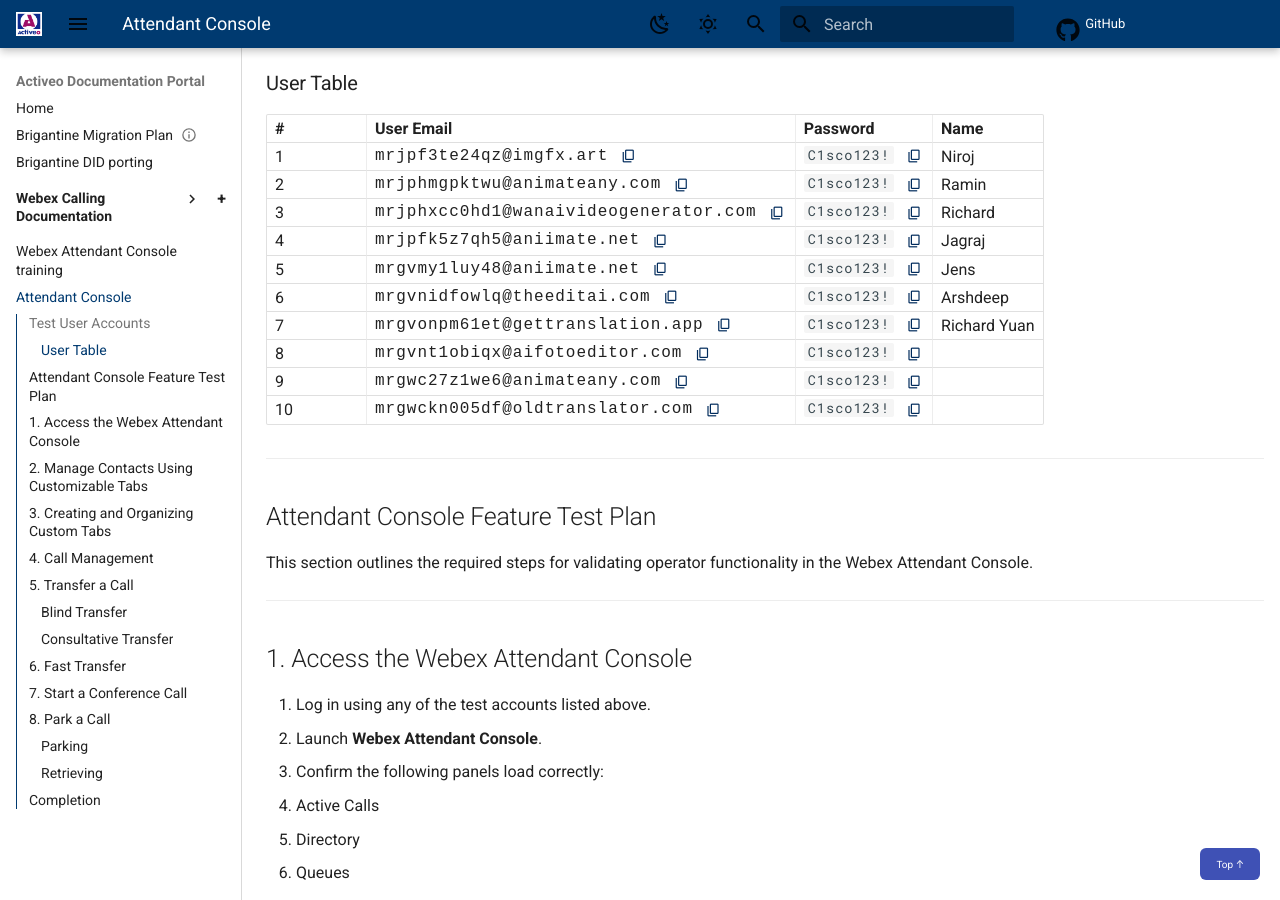
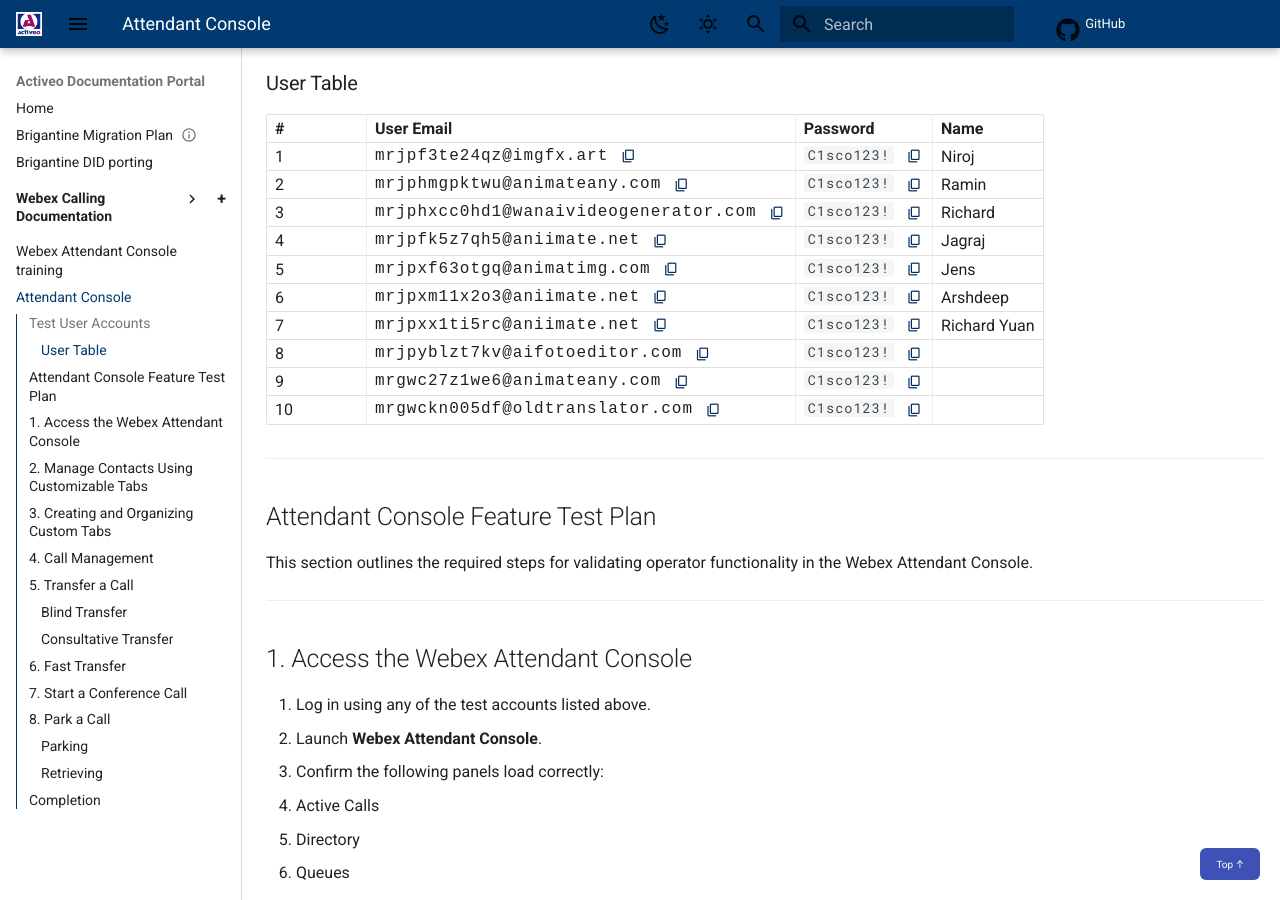
Before and after one commit to kvaksin/mkdocsdemo, an MkDocs documentation site: the page built from docs/AttendantConsole.md, in a window 1280 px wide and 900 px high, scrolled down 339 px. Built offline with MkDocs 1.6.1 and Material for MkDocs 9.7.7, drawn with Linux system fonts in a browser that asks for light colours; comment, search, counter and statistics services are not loaded.

Commit message:
Update AttendantConsole.md

```diff
--- a/docs/AttendantConsole.md
+++ b/docs/AttendantConsole.md
@@ -14,10 +14,10 @@
 |2| <div class="cell-flex"><span class="credentials-text">mrjphmgpktwu@animateany.com</span><button class="icon-btn copy-btn" data-copy="mrjphmgpktwu@animateany.com"><span class="md-icon material-icons">content_copy</span></button></div> | <div class="cell-flex"><span class="credentials-text">`C1sco123!`</span><button class="icon-btn copy-btn" data-copy="C1sco123!"><span class="md-icon material-icons">content_copy</span></button></div> | Ramin |
 |3| <div class="cell-flex"><span class="credentials-text">mrjphxcc0hd1@wanaivideogenerator.com</span><button class="icon-btn copy-btn" data-copy="mrjphxcc0hd1@wanaivideogenerator.com"><span class="md-icon material-icons">content_copy</span></button></div> | <div class="cell-flex"><span class="credentials-text">`C1sco123!`</span><button class="icon-btn copy-btn" data-copy="C1sco123!"><span class="md-icon material-icons">content_copy</span></button></div> | Richard |
 |4| <div class="cell-flex"><span class="credentials-text">mrjpfk5z7qh5@aniimate.net</span><button class="icon-btn copy-btn" data-copy="mrjpfk5z7qh5@aniimate.net"><span class="md-icon material-icons">content_copy</span></button></div> | <div class="cell-flex"><span class="credentials-text">`C1sco123!`</span><button class="icon-btn copy-btn" data-copy="C1sco123!"><span class="md-icon material-icons">content_copy</span></button></div> | Jagraj |
-|5| <div class="cell-flex"><span class="credentials-text">mrgvmy1luy48@aniimate.net</span><button class="icon-btn copy-btn" data-copy="mrgvmy1luy48@aniimate.net"><span class="md-icon material-icons">content_copy</span></button></div> | <div class="cell-flex"><span class="credentials-text">`C1sco123!`</span><button class="icon-btn copy-btn" data-copy="C1sco123!"><span class="md-icon material-icons">content_copy</span></button></div> | Jens |
-|6| <div class="cell-flex"><span class="credentials-text">mrgvnidfowlq@theeditai.com</span><button class="icon-btn copy-btn" data-copy="mrgvnidfowlq@theeditai.com"><span class="md-icon material-icons">content_copy</span></button></div> | <div class="cell-flex"><span class="credentials-text">`C1sco123!`</span><button class="icon-btn copy-btn" data-copy="C1sco123!"><span class="md-icon material-icons">content_copy</span></button></div> | Arshdeep |
-|7| <div class="cell-flex"><span class="credentials-text">mrgvonpm61et@gettranslation.app</span><button class="icon-btn copy-btn" data-copy="mrgvonpm61et@gettranslation.app"><span class="md-icon material-icons">content_copy</span></button></div> | <div class="cell-flex"><span class="credentials-text">`C1sco123!`</span><button class="icon-btn copy-btn" data-copy="C1sco123!"><span class="md-icon material-icons">content_copy</span></button></div> | Richard Yuan |
-|8| <div class="cell-flex"><span class="credentials-text">mrgvnt1obiqx@aifotoeditor.com</span><button class="icon-btn copy-btn" data-copy="mrgvnt1obiqx@aifotoeditor.com"><span class="md-icon material-icons">content_copy</span></button></div> | <div class="cell-flex"><span class="credentials-text">`C1sco123!`</span><button class="icon-btn copy-btn" data-copy="C1sco123!"><span class="md-icon material-icons">content_copy</span></button></div> | |
+|5| <div class="cell-flex"><span class="credentials-text">mrjpxf63otgq@animatimg.com</span><button class="icon-btn copy-btn" data-copy="mrjpxf63otgq@animatimg.com"><span class="md-icon material-icons">content_copy</span></button></div> | <div class="cell-flex"><span class="credentials-text">`C1sco123!`</span><button class="icon-btn copy-btn" data-copy="C1sco123!"><span class="md-icon material-icons">content_copy</span></button></div> | Jens |
+|6| <div class="cell-flex"><span class="credentials-text">mrjpxm11x2o3@aniimate.net</span><button class="icon-btn copy-btn" data-copy="mrjpxm11x2o3@aniimate.net"><span class="md-icon material-icons">content_copy</span></button></div> | <div class="cell-flex"><span class="credentials-text">`C1sco123!`</span><button class="icon-btn copy-btn" data-copy="C1sco123!"><span class="md-icon material-icons">content_copy</span></button></div> | Arshdeep |
+|7| <div class="cell-flex"><span class="credentials-text">mrjpxx1ti5rc@aniimate.net</span><button class="icon-btn copy-btn" data-copy="mrjpxx1ti5rc@aniimate.net"><span class="md-icon material-icons">content_copy</span></button></div> | <div class="cell-flex"><span class="credentials-text">`C1sco123!`</span><button class="icon-btn copy-btn" data-copy="C1sco123!"><span class="md-icon material-icons">content_copy</span></button></div> | Richard Yuan |
+|8| <div class="cell-flex"><span class="credentials-text">mrjpyblzt7kv@aifotoeditor.com</span><button class="icon-btn copy-btn" data-copy="mrjpyblzt7kv@aifotoeditor.com"><span class="md-icon material-icons">content_copy</span></button></div> | <div class="cell-flex"><span class="credentials-text">`C1sco123!`</span><button class="icon-btn copy-btn" data-copy="C1sco123!"><span class="md-icon material-icons">content_copy</span></button></div> | |
 |9| <div class="cell-flex"><span class="credentials-text">mrgwc27z1we6@animateany.com</span><button class="icon-btn copy-btn" data-copy="mrgwc27z1we6@animateany.com"><span class="md-icon material-icons">content_copy</span></button></div> | <div class="cell-flex"><span class="credentials-text">`C1sco123!`</span><button class="icon-btn copy-btn" data-copy="C1sco123!"><span class="md-icon material-icons">content_copy</span></button></div> | |
 |10| <div class="cell-flex"><span class="credentials-text">mrgwckn005df@oldtranslator.com</span><button class="icon-btn copy-btn" data-copy="mrgwckn005df@oldtranslator.com"><span class="md-icon material-icons">content_copy</span></button></div> | <div class="cell-flex"><span class="credentials-text">`C1sco123!`</span><button class="icon-btn copy-btn" data-copy="C1sco123!"><span class="md-icon material-icons">content_copy</span></button></div> | |
 
```
